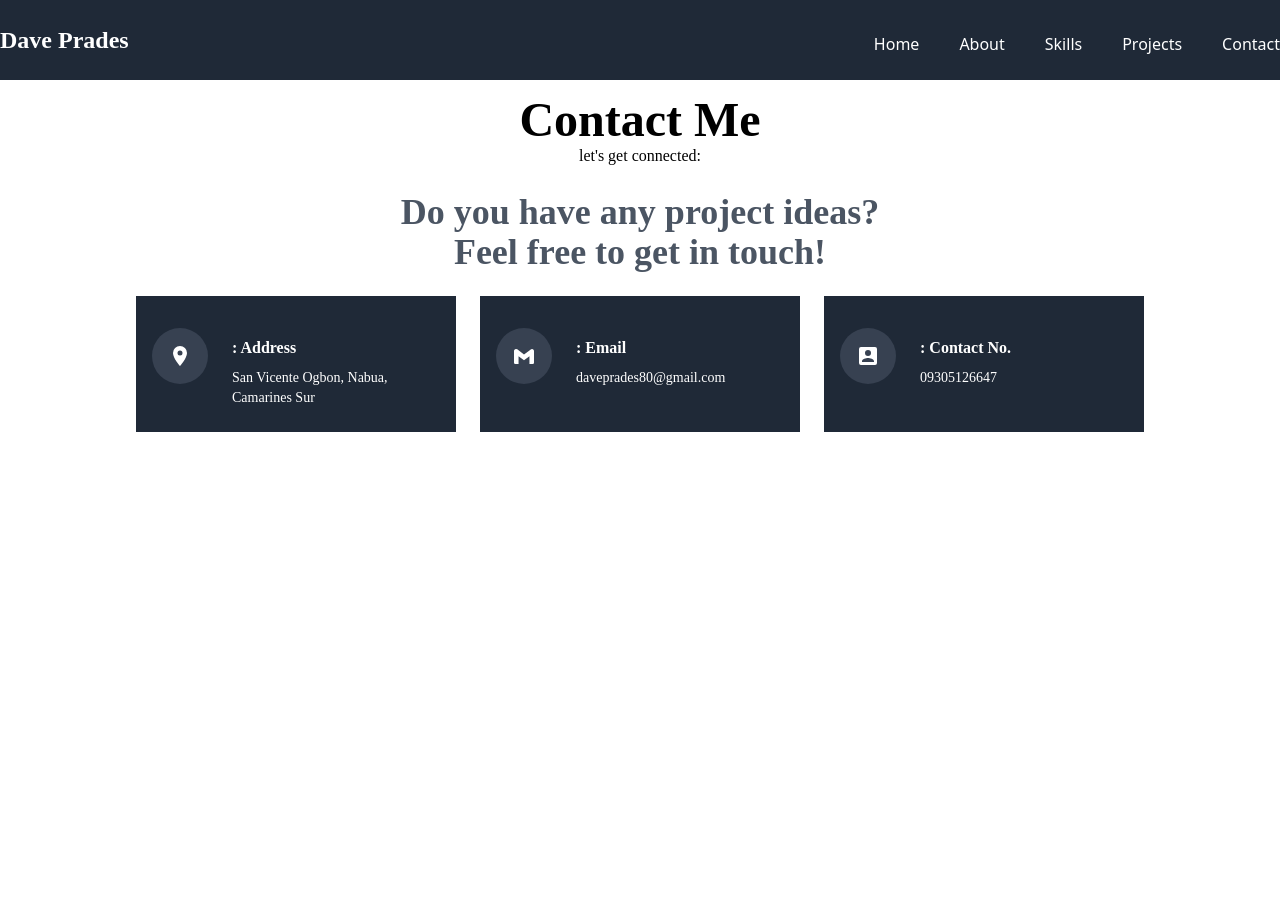
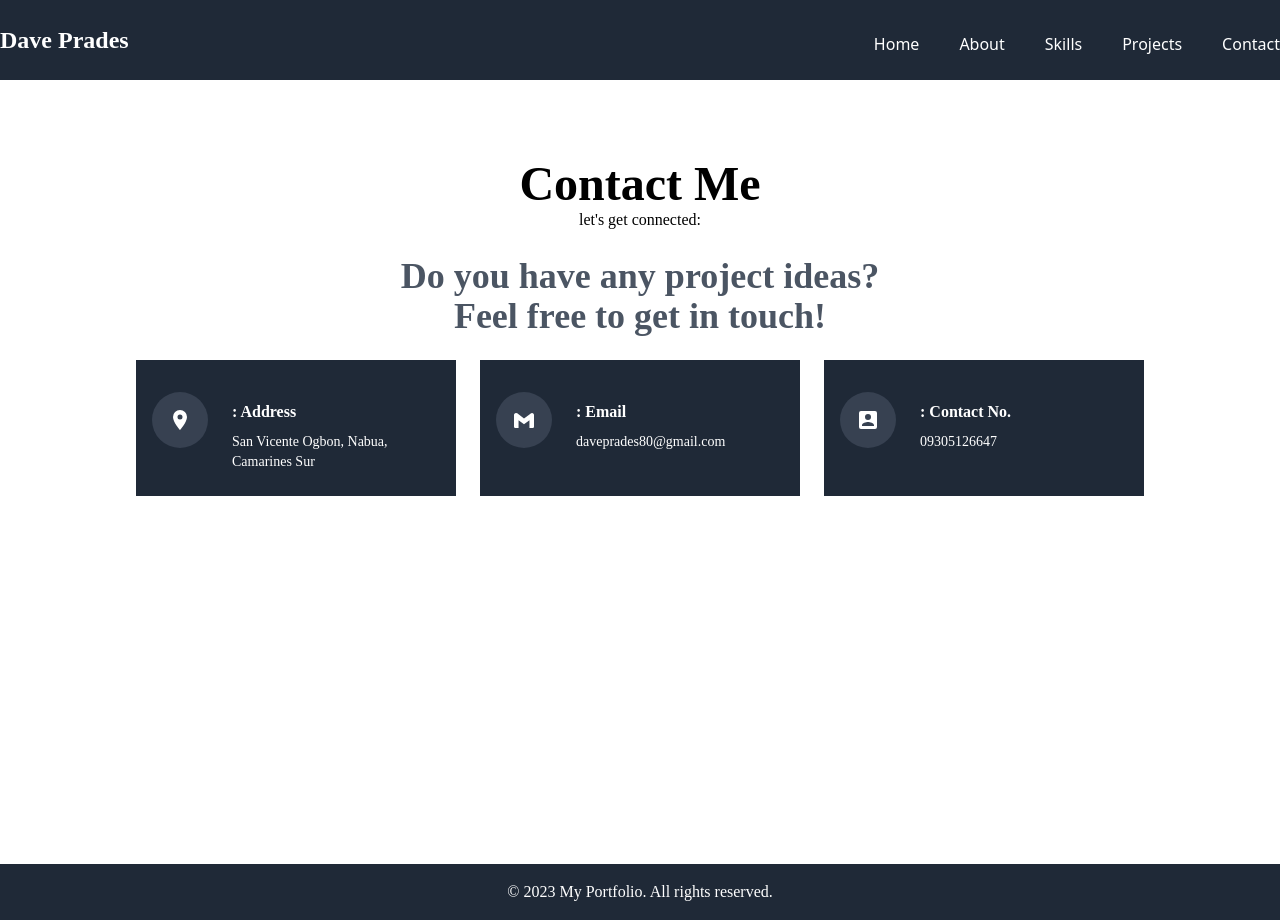
Before and after one commit to Wazeeexx/pradesportfolio, a Nuxt app: page /contact in a window 1280 px wide. Before the commit the page ends 800 px from the top, so only its background shows below. Built offline with nearby package versions, Linux system fonts and the light colour scheme.

Commit message:
set the navbar in to a componet

```diff
--- /dev/null
+++ b/components/menubar.vue
@@ -0,0 +1,67 @@
+<template>
+    <div>
+        <div class="container mx-auto flex justify-between items-center">
+                <h1 class="text-xl sm:text-2xl font-bold text-center w-full sm:w-auto py-2 px-4 sm:px-0 mt-4" style="font-family: 'Poppins';">
+                  Dave Prades
+                </h1>
+                <nav class="hidden md:flex space-x-10 font-medium font-poppins">
+                  <NuxtLink to="/#" a href="#" class="text-white pt-6 ml-4 transition hover:text-blue-300 hover:underline">Home</NuxtLink>
+                  <NuxtLink to="/aboutme" a href="#about" class="text-white hover:text-blue-300 pt-6 ml-4 hover:underline">About</NuxtLink>
+                  <NuxtLink to="/skills" a href="#skills" class="text-white hover:text-blue-300 pt-6 hover:underline">Skills</NuxtLink>
+                  <NuxtLink to="/projects" a href="#projects" class="text-w hite hover:text-blue-300 pt-6 hover:underline">Projects</NuxtLink>
+                  <NuxtLink to="/contact" a href="#contact" class="text-white hover:text-blue-300 pt-6 hover:underline">Contact</NuxtLink>
+                </nav>
+        </div>
+        <div class="dropdown">
+                <button v-on:click="showNavigation = !showNavigation" class="p-2 mt-4 text-white fixed top-0 right-0 z-50 ml-6 md:hidden">
+                <svg class="ml-1" xmlns="http://www.w3.org/2000/svg" width="24" height="24" viewBox="0 0 24 24">
+                    <path fill="currentColor" fill-rule="evenodd" d="M3.5 5a1 1 0 0 0 0 2h17a1 1 0 1 0 0-2h-17Zm-1 7a1 1 0 0 1 1-1h17a1 1 0 1 1 0 2h-17a1 1 0 0 1-1-1Zm0 6.001a1 1 0 0 1 1-1h17a1 1 0 1 1 0 2h-17a1 1 0 0 1-1-1Z" clip-rule="evenodd" />
+                </svg>
+                </button>
+                <div v-if="showNavigation" class="flex items-center md:hidden bg-gray-800 space-y-4 font-medium font-poppins fixed top-0 right-0 w-full z-40 transform translate-y-0 transition-transform duration-300 ml-6 p-2" style="margin-top: 48px;">
+                    <span class="divide-y divide-slate-100">
+                        <NuxtLink to="/#" a href="#" class="block text-white hover:text-blue-300 mt-8" @click="closeNavigation">Home</NuxtLink>
+                        <NuxtLink to="/aboutme" a href="#about" class="block text-white mt-2 pt-2 hover:text-blue-300" @click="closeNavigation">About</NuxtLink>
+                        <NuxtLink to="/skills" a href="#skills" class="block text-white mt-2 pt-2 hover:text-blue-300" @click="closeNavigation">Skills</NuxtLink>
+                        <NuxtLink to="/projects" a href="#projects" class="block text-white mt-2 pt-2 hover:text-blue-300" @click="closeNavigation">Projects</NuxtLink>
+                        <NuxtLink to="/contact" a href="#contact" class="block text-white mt-2 pt-2 hover:text-blue-300" @click="closeNavigation">Contact</NuxtLink>
+                    </span>
+                </div>
+            </div>
+    </div>
+</template>
+<script>
+export default {
+          //burger icon
+          data() {
+            return {
+            showNavigation: false
+            };
+        },
+        methods: {
+            closeNavigation() {
+            this.showNavigation = false;
+            }
+        },
+
+
+        //make the burger icon close when clicking content
+    data() {
+        return {
+          showNavigation: false
+        };
+      },
+      methods: {
+        toggleNavigation() {
+          this.showNavigation = !this.showNavigation;
+        },
+        closeNavigation() {
+          this.showNavigation = false; // Close the navigation
+        }
+      },
+
+}
+</script>
+<style>
+
+</style>
--- /dev/null
+++ b/components/navbar.vue
@@ -0,0 +1,27 @@
+<template>
+     <nav class="navbar fixed top-0 w-full bg-gray-800 h-16 md:h-20">
+      <div class="container mx-auto flex justify-between items-center">
+          <h1 class="text-xl sm:text-2xl font-bold text-center text-white w-full sm:w-auto py-2 px-4 sm:px-0 mt-4" style="font-family: 'Poppins';">
+            Dave Prades
+          </h1>
+        <nav class="hidden md:flex space-x-10 font-medium font-poppins">
+          <NuxtLink to="/#" a href="#" class="text-white pt-6 ml-4 transition hover:text-blue-300 hover:underline">Home</NuxtLink>
+          <NuxtLink to="/aboutme" a href="#about" class="text-white hover:text-blue-300 pt-6 ml-4 hover:underline">About</NuxtLink>
+          <NuxtLink to="/skills" a href="#skills" class="text-white hover:text-blue-300 pt-6 hover:underline">Skills</NuxtLink>
+          <NuxtLink to="/projects" a href="#projects" class="text-white hover:text-blue-300 pt-6 hover:underline">Projects</NuxtLink>
+          <NuxtLink to="/Contact" a href="#contact" class="text-white hover:text-blue-300 pt-6 hover:underline">Contact</NuxtLink>
+        </nav>
+      </div>
+      </nav>
+
+</template>
+
+<script>
+export default {
+
+}
+</script>
+
+<style>
+
+</style>
--- a/pages/contact.vue
+++ b/pages/contact.vue
@@ -1,18 +1,7 @@
 <template>
-    <nav class="navbar fixed top-0 w-screen bg-gray-800 h-16 md:h-20">
-      <div class="container mx-auto flex justify-between items-center">
-          <h1 class="text-xl sm:text-2xl font-bold text-center text-white w-full sm:w-auto py-2 px-4 sm:px-0 mt-4" style="font-family: 'Poppins';">
-            Dave Prades
-          </h1>
-        <nav class="hidden md:flex space-x-10 font-medium font-poppins">
-          <NuxtLink to="/#" a href="#" class="text-white pt-6 ml-4 transition hover:text-blue-300 hover:underline">Home</NuxtLink>
-          <NuxtLink to="/aboutme" a href="#about" class="text-white hover:text-blue-300 pt-6 ml-4 hover:underline">About</NuxtLink>
-          <NuxtLink to="/skills" a href="#skills" class="text-white hover:text-blue-300 pt-6 hover:underline">Skills</NuxtLink>
-          <NuxtLink to="/projects" a href="#projects" class="text-white hover:text-blue-300 pt-6 hover:underline">Projects</NuxtLink>
-          <NuxtLink to="/contact" a href="#contact" class="text-white hover:text-blue-300 pt-6 hover:underline">Contact</NuxtLink>
-        </nav>
-      </div>
-      </nav>
+    <div>
+      <navbar />
+      <menubar />
 
       <section id="contact" class="py-24 w-screen h-screen ">
         <h1 class="text-5xl font-bold text-center" style="font-family: 'Poppins';">Contact Me</h1>
@@ -67,28 +56,11 @@
             </div>
           </div>
         </div>
-
-          <!-- <div class="border border-gray-500">
-              <a class="flex items-center" style="font-family: 'Poppins';">
-              <svg xmlns="http://www.w3.org/2000/svg" width="24" height="24" viewBox="0 0 24 24" class="mx-2">
-                  <path fill="black" d="m18.73 5.41l-1.28 1L12 10.46L6.55 6.37l-1.28-1A2 2 0 0 0 2 7.05v11.59A1.36 1.36 0 0 0 3.36 20h3.19v-7.72L12 16.37l5.45-4.09V20h3.19A1.36 1.36 0 0 0 22 18.64V7.05a2 2 0 0 0-3.27-1.64z"/>
-              </svg>: daveprades80@gmail.com
-              </a>
+      </section>
     </div>
-
-            <a class="flex items-center mt-4 mr-4" style="font-family: 'Poppins';">
-            <svg xmlns="http://www.w3.org/2000/svg" width="24" height="24" viewBox="0 0 24 24" class="mx-2">
-                <path fill="currentColor" d="M12 11.5A2.5 2.5 0 0 1 9.5 9A2.5 2.5 0 0 1 12 6.5A2.5 2.5 0 0 1 14.5 9a2.5 2.5 0 0 1-2.5 2.5M12 2a7 7 0 0 0-7 7c0 5.25 7 13 7 13s7-7.75 7-13a7 7 0 0 0-7-7Z"/>
-            </svg>: Zone, 7. San Vicente <br>Ogbon, Nabua, Camarines Sur
-            </a>
-
-            <a class="flex items-center mt-4 mr-28" style="font-family: 'Poppins';">
-            <svg xmlns="http://www.w3.org/2000/svg" width="24" height="24" viewBox="0 0 24 24" class="mx-2">
-                <path fill="currentColor" d="M6 17c0-2 4-3.1 6-3.1s6 1.1 6 3.1v1H6m9-9a3 3 0 0 1-3 3a3 3 0 0 1-3-3a3 3 0 0 1 3-3a3 3 0 0 1 3 3M3 5v14a2 2 0 0 0 2 2h14a2 2 0 0 0 2-2V5a2 2 0 0 0-2-2H5a2 2 0 0 0-2 2Z"/>
-            </svg>: 09305126647
-            </a> -->
-    </section>
-
+    <footer class="bg-gray-800 text-white py-4 text-center w-screen" style="font-family: 'Poppins';">
+          <p>© 2023 My Portfolio. All rights reserved.</p>
+        </footer>
 </template>
 <script>
 </script>
--- a/pages/index.vue
+++ b/pages/index.vue
@@ -1,14 +1,15 @@
 <template>
+  <div> <menubar />
       <div class="w-full h-screen bg-gray-900">
         <div class="w-screen h-screen bg-gray-900">
-        <header class="bg-gray-800 text-white py-6 flex justify-left">
+        <header class="bg-gray-800 text-white flex justify-left">
           <nav class="navbar fixed top-0 w-full bg-gray-800 h-16 md:h-20">
             <div class="container mx-auto flex justify-between items-center">
                 <h1 class="text-xl sm:text-2xl font-bold text-center w-full sm:w-auto py-2 px-4 sm:px-0 mt-4" style="font-family: 'Poppins';">
                   Dave Prades
                 </h1>
                 <nav class="hidden md:flex space-x-10 font-medium font-poppins">
-                  <a href="#" class="text-white pt-6 ml-4 transition hover:text-blue-300 hover:underline">Home</a>
+                  <Nuxtlink to="/#" a href="#" class="text-white pt-6 ml-4 transition hover:text-blue-300 hover:underline">Home</Nuxtlink>
                   <NuxtLink to="/aboutme" a href="#about" class="text-white hover:text-blue-300 pt-6 ml-4 hover:underline">About</NuxtLink>
                   <NuxtLink to="/skills" a href="#skills" class="text-white hover:text-blue-300 pt-6 hover:underline">Skills</NuxtLink>
                   <NuxtLink to="/projects" a href="#projects" class="text-w hite hover:text-blue-300 pt-6 hover:underline">Projects</NuxtLink>
@@ -16,7 +17,7 @@
               </nav>
             </div>
 
-            <div class="relative md:hidden right-0">
+            <!-- <div class="relative md:hidden right-0">
               <div class="dropdown">
                 <button v-on:click="showNavigation = !showNavigation" class="p-2 mt-4 text-white fixed top-0 right-0 z-50 ml-6">
                   <svg class="ml-1" xmlns="http://www.w3.org/2000/svg" width="24" height="24" viewBox="0 0 24 24">
@@ -36,11 +37,11 @@
                     <hr class="border-gray-100">
                 </div>
               </div>
-            </div>
+            </div>   -->
           </nav>
 
         </header>
-
+        <div> <navbar />
         <main class="container mx-auto">
           <div class="grid grid-cols-1 sm:grid-cols-2 gap-6">
             <div class="flex justify-center sm:justify-start items-center sm:mb-0 p-8 sm:pl-0 mt-12">
@@ -115,12 +116,11 @@
                     </div>
               </section>
             </div>
-        </div>
-
-          <div class="border-t-2 border-gray-600 mt-10 "></div>
+          </div>
 
 
-            <section id="about" class="grid grid-cols py-24">
+
+            <!-- <section id="about" class="grid grid-cols py-24">
               <h2 class="text-5xl font-bold font-poppins text-center mb-8 " style="font-family: 'Poppins';">About Me</h2>
               <div class="flex justify-center">
                 <p class="text-3xl mb-4 p-2 font-semibold sm:text-center md:text-3xl lg:text-3xl xl:text-3xl text-gray-600 text-center" style="font-family: 'Poppins';">
@@ -143,8 +143,8 @@
                 </div>
               </div>
             </section>
-
-            <section id="skills" class="grid grid-cols py-24">
+     -->
+            <!-- <section id="skills" class="grid grid-cols py-24">
               <h2 class="text-5xl font-bold font-poppins text-center mb-4" style="font-family: 'Poppins';">Skills</h2>
               <div class="flex justify-center">
                 <p class="text-3xl mb-8 p-2 font-semibold sm:text-center md:text-3xl lg:text-3xl xl:text-3xl text-gray-600 text-center" style="font-family: 'Poppins';">
@@ -233,9 +233,9 @@
                     <br>Web Development the MERN(<span class="font-semibold">MongoDB, Express JS, React and Node JS</span>)
                     <br>and WAMP(<span class="font-semibold">Windows, Apache, MySQL, and PHP</span>) stacks</h1>
             </div>
-          </section>
+          </section> -->
 
-            <section id="projects" class="w-screen ml-0 py-24">
+            <!-- <section id="projects" class="w-screen ml-0 py-24">
               <h2 class="text-4xl font-bold text-center" style="font-family: 'Poppins';">My Projects</h2>
               <div class="flex flex-col sm:flex-row justify-center animate-fade-up">
                 <div class="flex flex-col sm:flex-row mt-6 sm:mt-12 items-center sm:justify-start">
@@ -260,7 +260,7 @@
               <div class="flex flex-col sm:flex-row mt-6 justify-center">
                 <div class="flex flex-col sm:flex-row mt-6 sm:mt-12 items-center sm:justify-left">
                   <div class="mb-8 sm:mb-0 order-2 sm:order-1">
-                    <div class="left-side"> <!-- Removed justify-center sm:justify-start -->
+                    <div class="left-side">
                       <p class="mt-4 sm:mt-0 px-4 sm:px-0 text-justify-mobile text-center-desktop" style="font-family: 'Poppins';">
                         The ATM project is an electronic banking outlet
                         that enables  <br class="preserve-line-break" /> customers to perform basic transactions
@@ -281,7 +281,7 @@
               </div>
               <div class="flex flex-col sm:flex-row mt-6 justify-center">
                 <div class="grid grid-cols-1 sm:grid-cols-2 mt-6 sm:mt-12 items-center sm:justify-left">
-                  <div class="mb-8 sm:mb-0 sm:order-1"> <!-- Add justify-center class to center the image on mobile view -->
+                  <div class="mb-8 sm:mb-0 sm:order-1">
                     <img class="w-64 h-64 inline-block p-2 zoom-image" src="@/assets/img/dm.png" alt="">
                   </div>
 
@@ -295,9 +295,9 @@
                   </div>
                 </div>
               </div>
-            </section>
+            </section> -->
 
-            <section id="contact" class="py-24 w-screen h-screen ">
+            <!-- <section id="contact" class="py-24 w-screen h-screen ">
               <h1 class="text-5xl font-bold text-center" style="font-family: 'Poppins';">Contact Me</h1>
                 <p class="flex justify-center" style="font-family: 'Poppins';">let's get connected:</p>
                 <h2 class="text-4xl font-bold text-center mt-12 text-gray-600 sm:flex sm:justify-center" style="font-family: 'Poppins';">
@@ -325,14 +325,14 @@
                     </div>
                   </div>
 
-              </section>
+              </section> -->
         </main>
 
-        <footer class="bg-gray-800 text-white py-4 text-center w-screen" style="font-family: 'Poppins';">
-          <p>© 2023 My Portfolio. All rights reserved.</p>
-        </footer>
       </div>
+
       </div>
+    </div>
+    </div>
     </template>
 
     <script>
```
Also changed, not shown: pages/main.js (added). Lines whose indentation alone changed are shown as unchanged.
